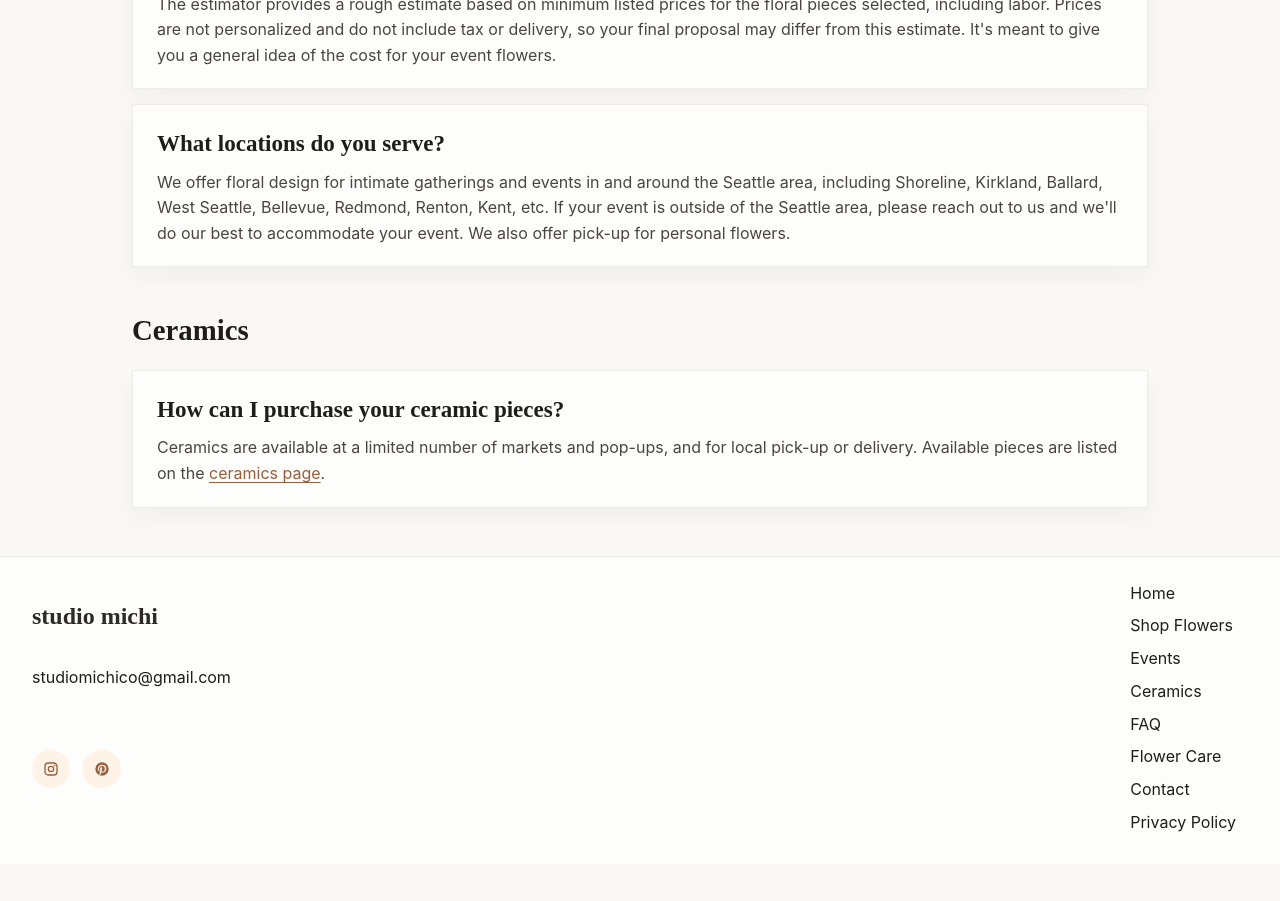
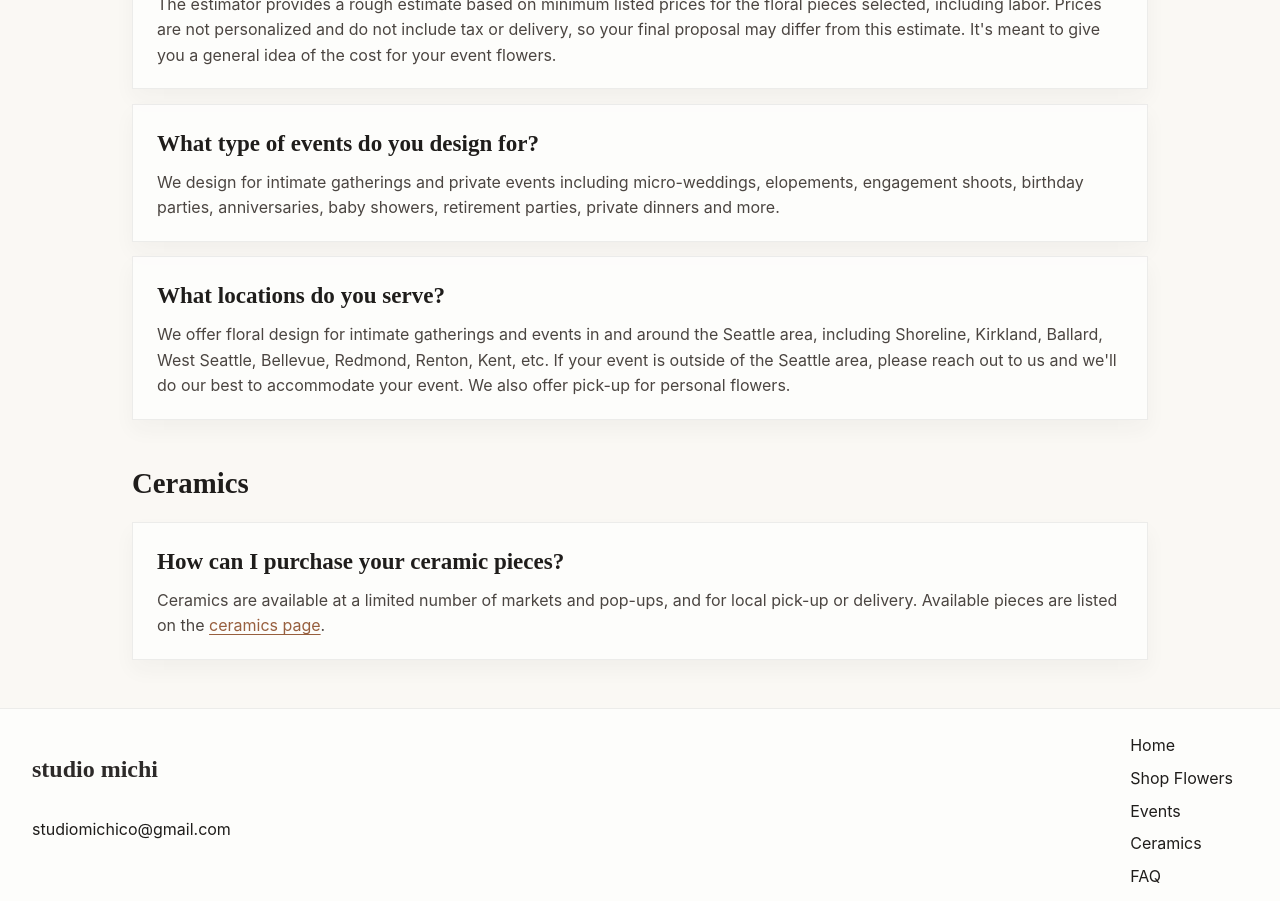
Before and after one commit to studiomichi/studiomichi.github.io, a Next.js app: page /faq in a window 1280 px wide. Shown: the part 2660-3561 px from the top of the page. Before the commit the page ends 3524 px from the top, so only its background shows below. Built offline with nearby package versions, Linux system fonts and the light colour scheme.

Commit message:
page title and faq

```diff
--- a/app/FaqPageClient.js
+++ b/app/FaqPageClient.js
@@ -74,6 +74,10 @@ const faqSections = [
       {
         question: 'How does the floral estimator work?',
         answer: 'The estimator provides a rough estimate based on minimum listed prices for the floral pieces selected, including labor. Prices are not personalized and do not include tax or delivery, so your final proposal may differ from this estimate. It\'s meant to give you a general idea of the cost for your event flowers.',
+      },
+      {
+        question: 'What type of events do you design for?',
+        answer: 'We design for intimate gatherings and private events including micro-weddings, elopements, engagement shoots, birthday parties, anniversaries, baby showers, retirement parties, private dinners and more.',
       },
       {
         question: 'What locations do you serve?',
--- a/app/seattle-events/page.js
+++ b/app/seattle-events/page.js
@@ -1,7 +1,7 @@
 import EventsPageClient from '../EventsPageClient';
 
 export const metadata = {
-  title: 'Seattle weddings, gatherings, and intimate events - Studio Michi',
+  title: 'Seattle Weddings, Gatherings & Intimate Events - Studio Michi',
   description: '',
   alternates: { canonical: '/seattle-events/' },
 };
```
